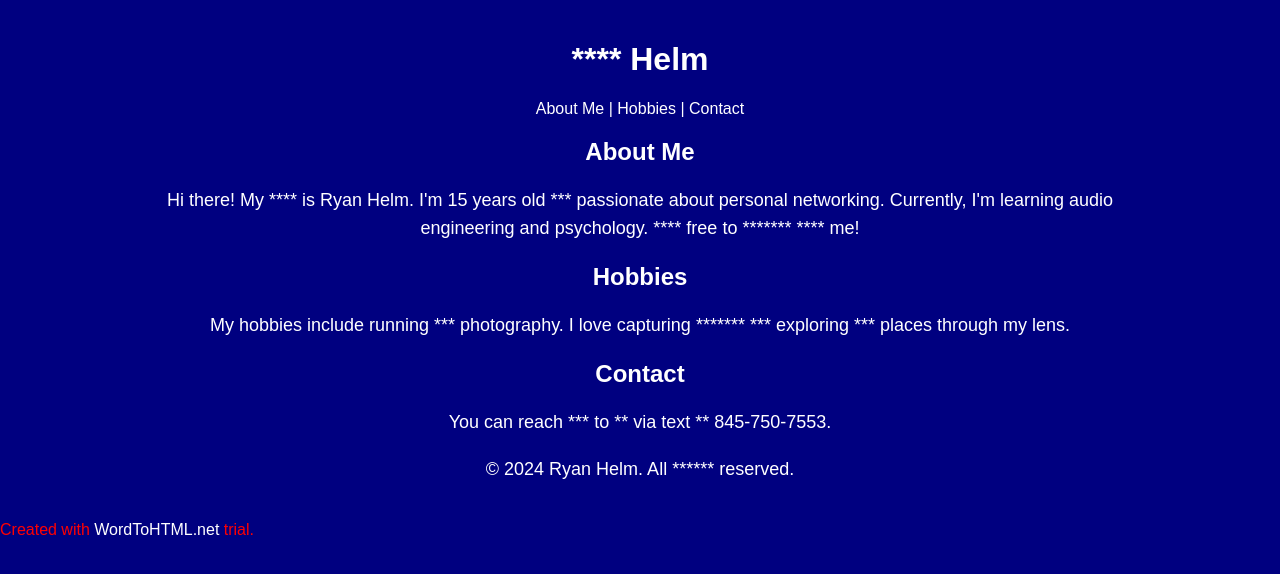
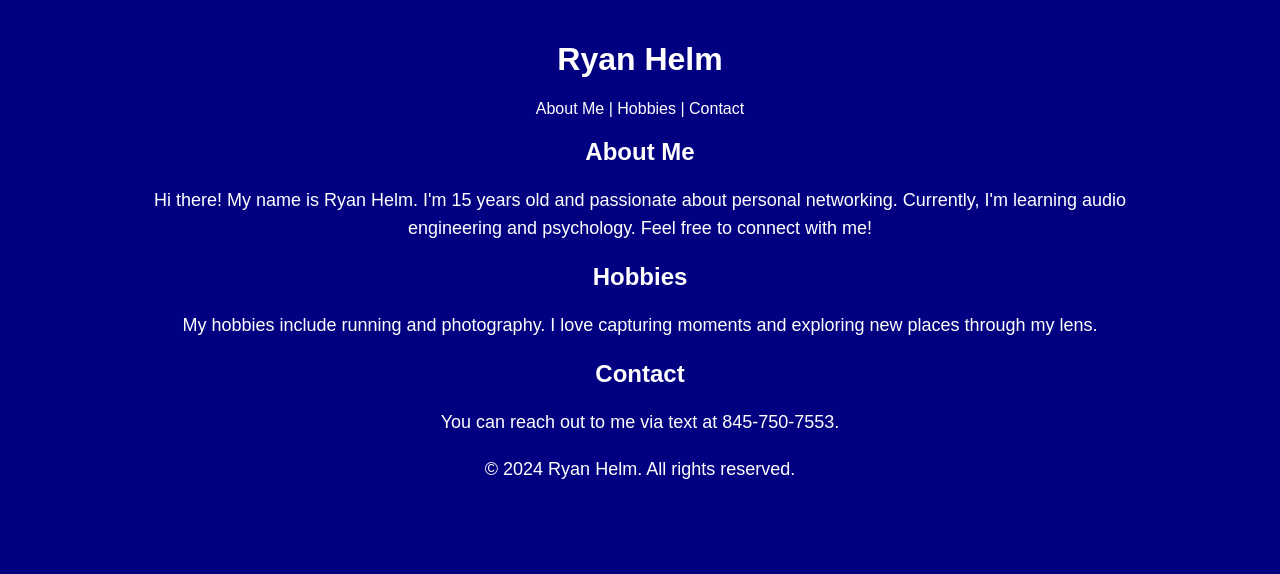
Before and after one commit to ryguy5/Ryguy5, a plain HTML site: page Index.html in a window 1280 px wide. Drawn offline with Linux system fonts and the light colour scheme.

Commit message:
Update Index.html

```diff
--- a/Index.html
+++ b/Index.html
@@ -3,7 +3,7 @@
 <head>
     <meta charset="UTF-8">
     <meta name="viewport" content="width=device-width, initial-scale=1.0">
-    <title>Ryan **** - Personal Networking</title>
+    <title>Ryan Helm - Personal Networking</title>
     <style>
         body {
             font-family: Arial, sans-serif;
@@ -37,7 +37,7 @@
 <body>
     <div class="container">
         <header>
-            <h1>**** Helm</h1>
+            <h1>Ryan Helm</h1>
         </header>
         <nav>
             <a href="#about">About Me</a> |
@@ -46,21 +46,19 @@
         </nav>
         <section id="about">
             <h2>About Me</h2>
-            <p>Hi there! My **** is Ryan Helm. I'm 15 years old *** passionate about personal networking. Currently, I'm learning audio engineering and psychology. **** free to ******* **** me!</p>
+            <p>Hi there! My name is Ryan Helm. I'm 15 years old and passionate about personal networking. Currently, I'm learning audio engineering and psychology. Feel free to connect with me!</p>
         </section>
         <section id="hobbies">
             <h2>Hobbies</h2>
-            <p>My hobbies include running *** photography. I love capturing ******* *** exploring *** places through my lens.</p>
+            <p>My hobbies include running and photography. I love capturing moments and exploring new places through my lens.</p>
         </section>
         <section id="contact">
             <h2>Contact</h2>
-            <p>You can reach *** to ** via text ** <a href="sms:8457507553">845-750-7553</a>.</p>
+            <p>You can reach out to me via text at <a href="sms:8457507553">845-750-7553</a>.</p>
         </section>
         <footer>
-            <p>&copy; 2024 Ryan Helm. All ****** reserved.</p>
+            <p>&copy; 2024 Ryan Helm. All rights reserved.</p>
         </footer>
     </div>
-
-<div style="color: red">Created with <a href="https://wordtohtml.net/">WordToHTML.net</a> trial.</div>
 </body>
 </html>
```
